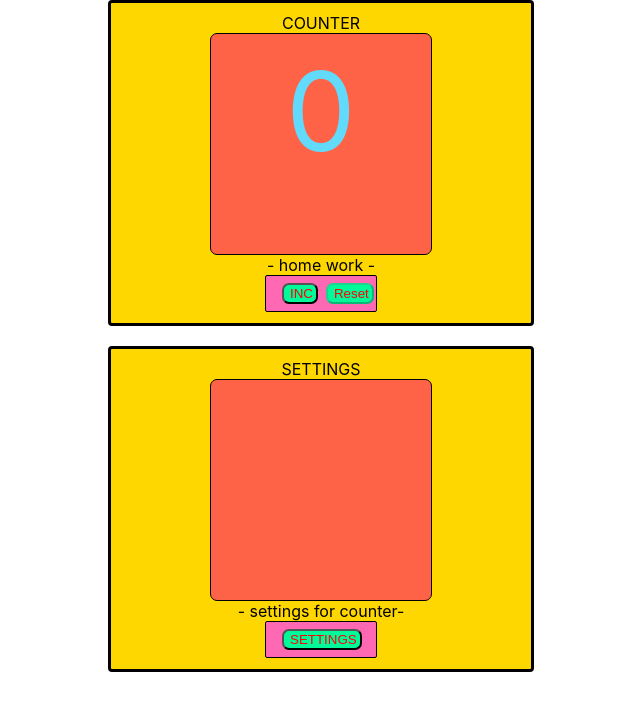
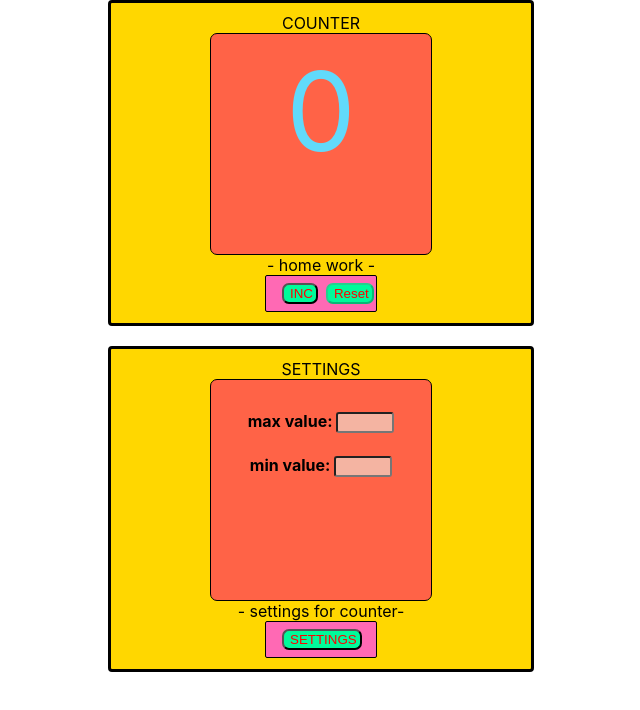
Before and after one commit to ItEmigrant/Counter, a React (Create React App) app: page / in a window 1280 px wide. Shown: the top 710 px of the page, without its empty margins (319-959 px from the left). Built offline with nearby package versions, Linux system fonts and the light colour scheme.

Commit message:
settingCounter2

```diff
--- a/src/App.tsx
+++ b/src/App.tsx
@@ -3,6 +3,7 @@ import React, {useState} from 'react';
 import './App.css';
 import {Counter} from "./Components/Counter/Counter";
 import {SettingsCounter} from "./Components/Counter/settingsCounter";
+import {UniversalInput} from "./Components/Counter/UniversalInput";
 
 function App() {
     const maxValue = 5
@@ -17,6 +18,7 @@ function App() {
                      count={count} setCount={setCount}/>
             <br/>
             <SettingsCounter/>
+            <UniversalInput/>
         </div>
     );
 }
--- a/src/Components/Counter/SettingsCounter.module.css
+++ b/src/Components/Counter/SettingsCounter.module.css
@@ -9,7 +9,6 @@
 }
 
 .count {
-    font-size: 110px;
     border-radius: 7px;
     padding: 10px;
     margin: auto;
@@ -37,6 +36,11 @@ button {
     background-color: mediumspringgreen;
     color: red;
 }
+input {
+    width: 50px;
+    background-color: #f4b4a2;
+    border-radius: 3px;
+}
 
 .maxValue {
 
--- /dev/null
+++ b/src/Components/Counter/UniversalInput.tsx
@@ -0,0 +1,9 @@
+import React from 'react';
+
+export const UniversalInput = () => {
+    return (
+        <div>
+
+            </div>
+    );
+};
--- a/src/Components/Counter/settingsCounter.tsx
+++ b/src/Components/Counter/settingsCounter.tsx
@@ -7,15 +7,18 @@ export const SettingsCounter = () => {
     return (
         <div className={s.body}> SETTINGS
             <div className={s.count}>
+                <h4><div>max value: <input type="number"/></div></h4>
 
+                <h4><div>min value: <input type="number"/></div></h4>
             </div>
             - settings for counter-
             <div className={s.button}>
                 <div>
                     <button
-                        onClick={()=>{}}
-                        >
-                       SETTINGS
+                        onClick={() => {
+                        }}
+                    >
+                        SETTINGS
                     </button>
                 </div>
 
```
